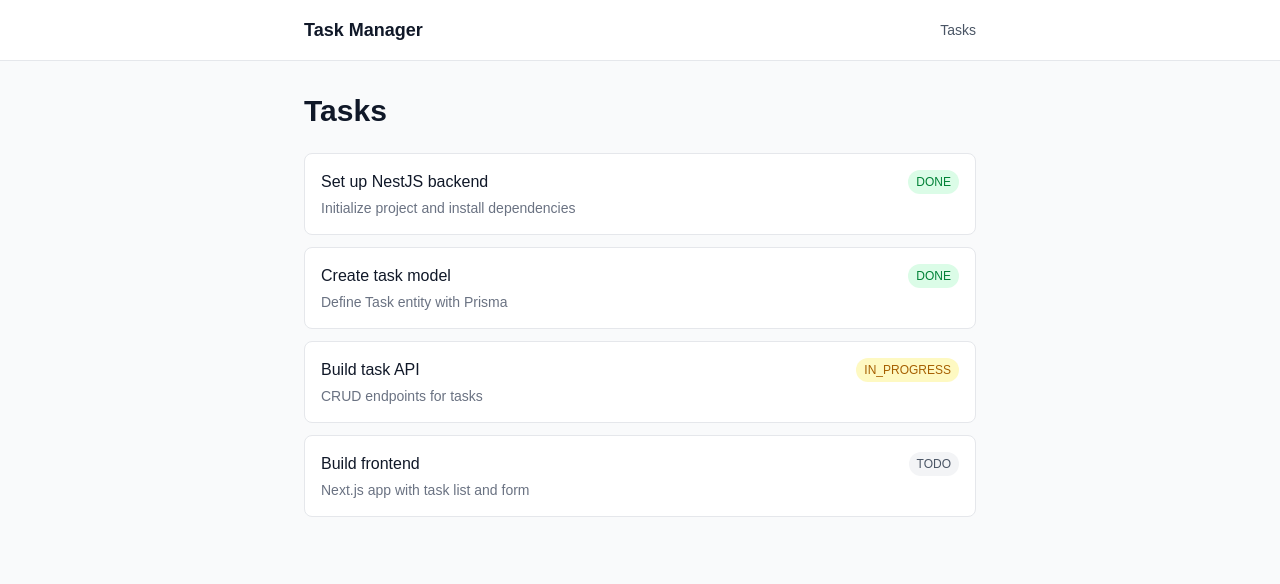
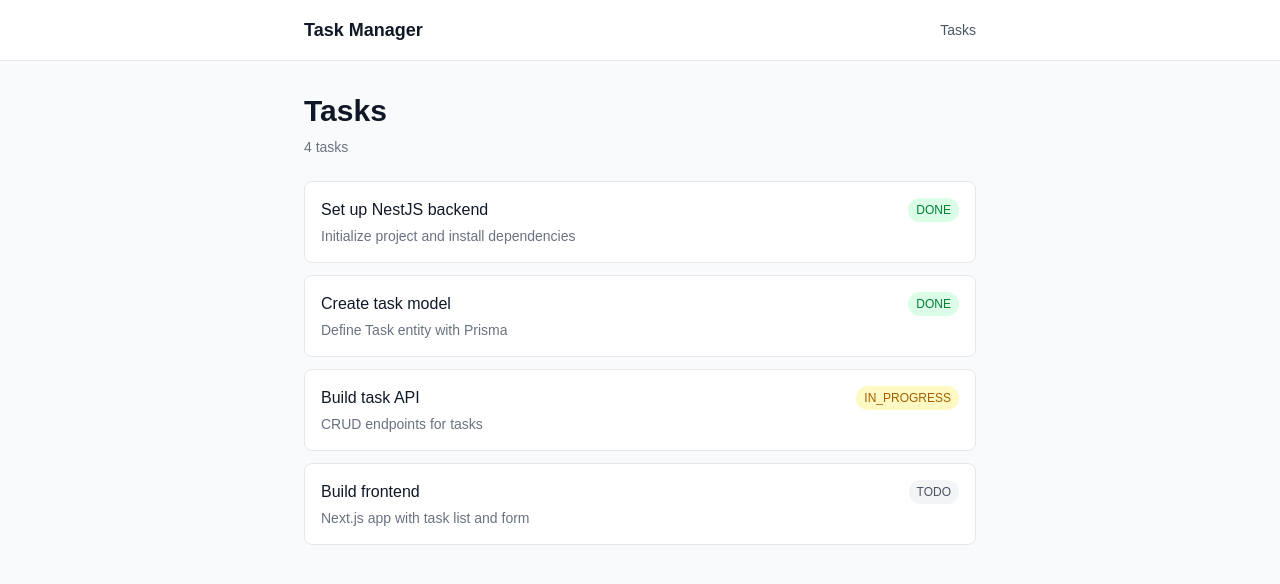
Before and after one commit to b-rajkumar-incubyte/coe, a Next.js app in the folder task-management/frontend/: page /tasks in a window 1280 px wide. Shown: the top 584 px of the page. Built offline with nearby package versions, Linux system fonts and the light colour scheme.

Commit message:
Show tasks count and add hover styling for task component

```diff
--- a/task-management/frontend/src/app/tasks/page.tsx
+++ b/task-management/frontend/src/app/tasks/page.tsx
@@ -23,10 +23,11 @@ export default function TasksPage() {
   return (
     <main className="min-h-screen bg-gray-50 p-8">
       <div className="max-w-2xl mx-auto">
-        <h1 className="text-3xl font-bold text-gray-900 mb-6">Tasks</h1>
+        <h1 className="text-3xl font-bold text-gray-900 mb-2">Tasks</h1>
+        <p className="text-sm text-gray-500 mb-6">{tasks.length} tasks</p>
         <ul className="space-y-3">
           {tasks.map((task) => (
-            <li key={task.id} className="bg-white rounded-lg border border-gray-200 p-4">
+            <li key={task.id} className="bg-white rounded-lg border border-gray-200 p-4 hover:border-blue-300 hover:shadow-sm transition-all">
               <div className="flex items-start justify-between gap-4">
                 <div>
                   <p className="font-medium text-gray-900">{task.title}</p>
```
